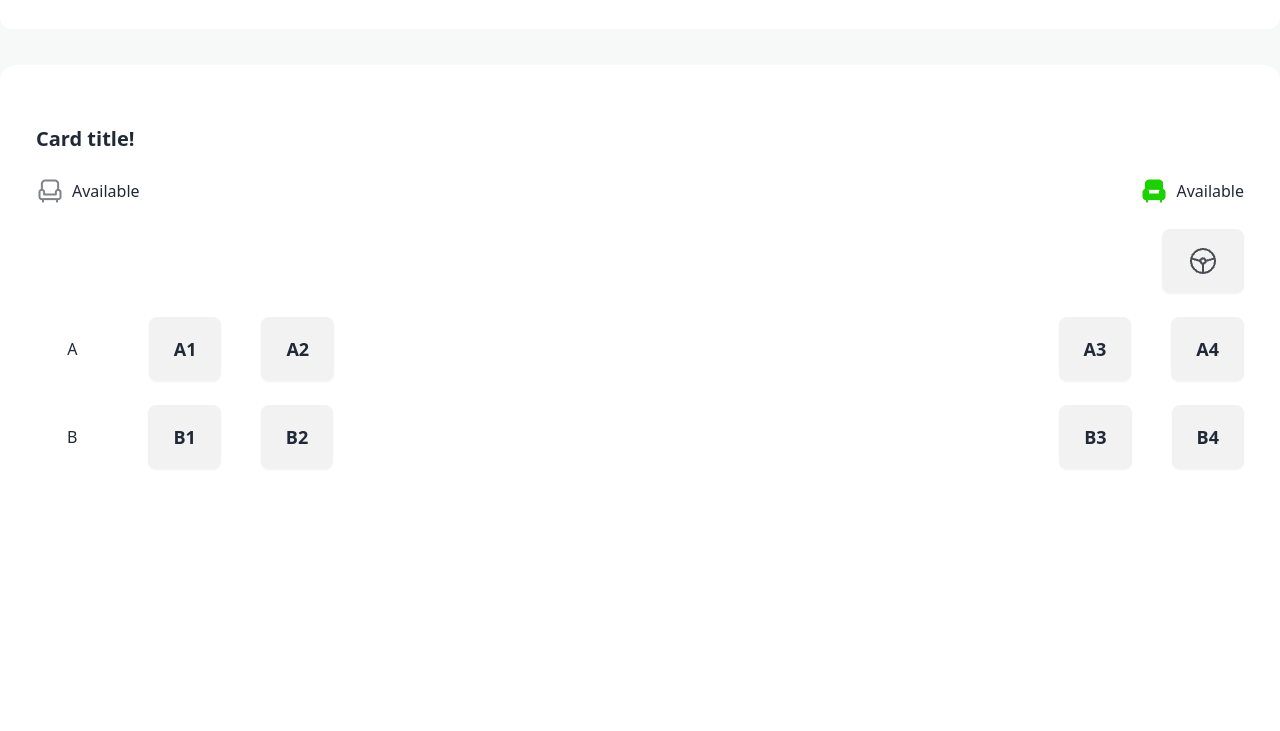
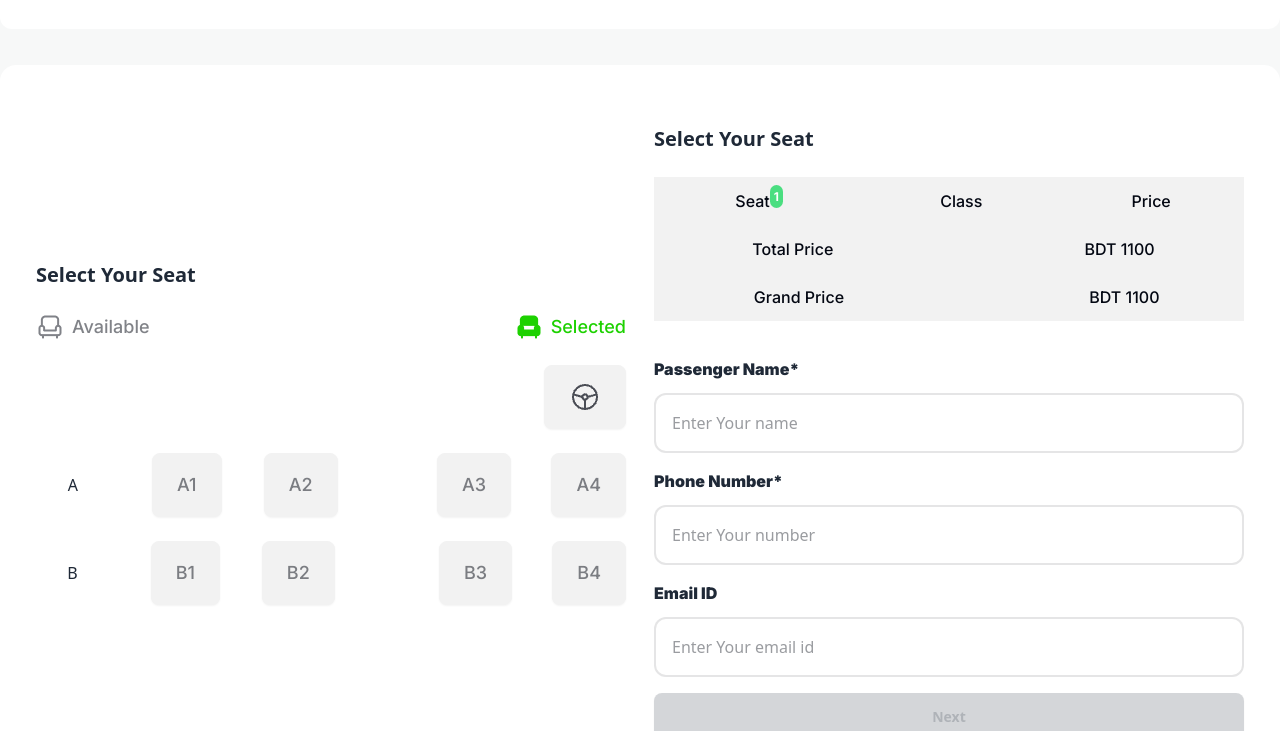
Before and after one commit to Oishee90/a05-bus-ticket-website, a plain HTML site: page index.html in a window 1280 px wide. Shown: the part 2069-2800 px from the top of the page. Before the commit the page ends 2574 px from the top, so only its background shows below. Drawn offline with nearby package versions, Linux system fonts and the light colour scheme.

Commit message:
"total amount part"

```diff
--- a/css/style.css
+++ b/css/style.css
@@ -13,3 +13,16 @@
     border: none;
     margin: 35px 0 !important;
   }
+  table {
+    width: 100%;
+    border-collapse: collapse;
+}
+th, td {
+    border: none;
+    padding: 12px; /* Adjust padding for th elements */
+    text-align: center;
+}
+th, td {
+
+    margin: 6px; /* Adjust margin for space between th elements */
+}
--- a/index.html
+++ b/index.html
@@ -55,7 +55,7 @@
     <!-- banner section start -->
      <section class="banner mt-12 mx-4">
       <div class="container mx-auto ">
-      <div class="hero min-h-screen bg-[url(images/banner.png)] rounded-xl">
+      <div class="hero min-h-screen bg-[url(images/banner.png)] bg-cover bg-no-repeat rounded-xl">
         <div class="hero-content text-center">
           <div class="">
             <h1 class="banner-tittle font-raleway text-3xl lg:text-6xl font-semibold text-white">End-to-End Travel with</h1>
@@ -210,15 +210,15 @@
     <!-- seat choose part start -->
     <div class="card container mx-auto bg-[#FFFFFF] rounded-2xl mt-9 ">
 
-        <div class="p-9 mt-6">
-          <div>
-          <div><h2 class="card-title">Card title!</h2></div>
+        <div class="p-9 mt-6 grid grid-cols-1  lg:grid-cols-2 items-center gap-7 ">
+          <div class="ticket-container">
+          <div><h2 class="card-title">Select Your Seat</h2></div>
           <!-- available select -->
           <div class="flex justify-between items-center mt-6">
             <div class="flex justify-center items-center gap-2"><img src="images/seat-gray.png" alt="" srcset="">
-            <h3>Available</h3></div>
+            <h3 class="font-medium text-[#03071280] font-inter text-lg">Available</h3></div>
             <div class="flex justify-center items-center gap-2"><img src="images/seat-green-filled.png" alt="" srcset="">
-              <h3>Available</h3></div>
+              <h3 class="font-medium text-[#1DD100] font-inter text-lg">Selected</h3></div>
           </div>
           <div class="flex justify-between items-center mt-6">
             <div class="flex justify-center items-center gap-2"><div></div></div>
@@ -230,38 +230,109 @@
                 <div class="flex justify-between items-center gap-10  mt-6">
                 <div class="grid grid-cols-3 items-center gap-10 ">
                   <h1>A</h1>
-                  <div><button class="btn btn-xs sm:btn-sm md:btn-md lg:btn-lg"><span>A1</span></button></div>
-                  <div><button class="btn btn-xs sm:btn-sm md:btn-md lg:btn-lg"><span>A2</span></button></div>
+                  <div><button class="btn btn-xs sm:btn-sm md:btn-md lg:btn-lg"><span class=" text-[#03071280] font-inter font-medium text-lg">A1</span></button></div>
+                  <div><button class="btn btn-xs sm:btn-sm md:btn-md lg:btn-lg"><span class=" text-[#03071280] font-inter font-medium text-lg">A2</span></button></div>
                 </div>
                 <div class="grid grid-cols-2 items-center gap-10 ">
 
-                  <div><button class="btn btn-xs sm:btn-sm md:btn-md lg:btn-lg"><span >A3</span></button></div>
-                  <div><button class="btn btn-xs sm:btn-sm md:btn-md lg:btn-lg"><span>A4</span></button></div>
+                  <div><button class="btn btn-xs sm:btn-sm md:btn-md lg:btn-lg"><span class=" text-[#03071280] font-inter font-medium text-lg" >A3</span></button></div>
+                  <div><button class="btn btn-xs sm:btn-sm md:btn-md lg:btn-lg"><span class=" text-[#03071280] font-inter font-medium text-lg">A4</span></button></div>
                 </div>
               </div>
                 <!-- left side1 end -->
                 <!-- left side2 start -->
-                <div class="flex justify-between items-center mt-6 gap-10">
+                <div class="flex justify-between items-center mt-6 gap-10 ">
                   <div class="grid grid-cols-3 items-center gap-10 ">
                     <h1>B</h1>
-                    <div><button class="btn btn-xs sm:btn-sm md:btn-md lg:btn-lg"><span>B1</span></button></div>
-                    <div><button class="btn btn-xs sm:btn-sm md:btn-md lg:btn-lg"><span>B2</span></button></div>
+                    <div><button class="btn btn-xs sm:btn-sm md:btn-md lg:btn-lg "><span class=" text-[#03071280] font-inter font-medium text-lg" >B1</span></button></div>
+                    <div><button class="btn btn-xs sm:btn-sm md:btn-md lg:btn-lg "><span class=" text-[#03071280] font-inter font-medium text-lg">B2</span></button></div>
                   </div>
                   <div class="grid grid-cols-2 items-center gap-10 ">
 
-                    <div><button class="btn btn-xs sm:btn-sm md:btn-md lg:btn-lg"><span>B3</span></button></div>
-                    <div><button class="btn btn-xs sm:btn-sm md:btn-md lg:btn-lg"><span>B4</span></button></div>
+                    <div ><button class="btn btn-xs  sm:btn-sm md:btn-md lg:btn-lg "><span class=" text-[#03071280] font-inter font-medium text-lg">B3</span></button></div>
+                    <div><button class="btn btn-xs sm:btn-sm md:btn-md lg:btn-lg"><span class=" text-[#03071280] font-inter font-medium text-lg">B4</span></button></div>
                   </div>
                 </div>
+                </div>
                 <!-- left side2 end -->
+                <!-- right side start  -->
+                <div class="right-side">
+                  <div><h2 class="card-title">Select Your Seat</h2></div>
+                  <div class="ticket-amount bg-[#f2f2f2] mt-6">
+                     <div>
+                      <!-- 1st table -->
+                     <div><table>
+                        <thead>
+                          <tr>
+                            <th class="font-inter text-base font-medium text-[#030712] ">Seat<sup class="bg-green-400 text-white p-1 font-inter font-bold text-xs rounded-xl">1</sup></th>
+                            <th class="font-inter text-base font-medium text-[#030712]">Class</th>
+                            <th class="font-inter text-base font-medium text-[#030712]">Price</th>
+                          </tr>
+                         </thead>
+                      </table></div>
+                       <!--2nd table  -->
+                      <div >
+                        <table>
+                          <thead>
+                            <tr>
+                              <th class="font-inter text-base font-medium text-[#030712]">Total Price</th>
+                              <th> </th>
+                              <th class="font-inter text-base font-medium text-[#030712]">BDT 1100</th>
+                            </tr>
+                           </thead>
+                        </table></div>
+                        <!-- 3rd table -->
+                        <div >
+                          <table>
+                            <thead>
+                              <tr>
+                                <th class="font-inter text-base font-medium text-[#030712]">Grand Price</th>
+                                <th></th>
+                                <th class="font-inter text-base font-medium text-[#030712]">BDT 1100</th>
+                              </tr>
+                             </thead>
+                          </table></div>
+                        <!-- 3rd table end -->
+                     </div>
+                  </div>
+                <!-- input form -->
+                <div class="form-part">
+                  <form>
+                    <div class="container flex flex-col justify-start mt-9">
 
-         </div>
+
+                      <div class="flex flex-col "><label for="name" class="text-left font-inter text-base font-semibold"><b>Passenger Name*</b></label>
+                      <input class="border-2 mt-3 border-[#0307121A] text-inter rounded-xl p-4 placeholder:text-[#03071266]"  type="text" placeholder="Enter Your name" name="" id="name" required>
+                    </div>
+                    <div class="flex flex-col mt-4"><label for="number" class="text-left font-inter text-base font-semibold"><b>Phone Number*</b></label>
+                      <input class="border-2 mt-3 border-[#0307121A] text-inter rounded-xl p-4 placeholder:text-[#03071266]"  type="number" placeholder="Enter Your number" name="" id="number" required>
+                    </div>
+
+                    <div class="flex flex-col  mt-4 mb-4 "><label for="emwil" class="text-left font-inter text-base font-semibold"><b>Email ID</b></label>
+                      <input class="border-2 mt-3 border-[#0307121A] text-inter rounded-xl p-4 placeholder:text-[#03071266]"  type="text" placeholder="Enter Your email id" name="" id="email" required>
+                    </div class="mt-4">
+                 <button class="btn btn-disabled" tabindex="-1" role="button" aria-disabled="true">Next</button>
+                    </div>
+
+
+                  </form>
+
+
+                </div>
+                <!-- input form end -->
+               </div>
+               <!-- right side end -->
+        </div>
+      </div>
                <!-- seat choose part end -->
 
-      </div>
 
-      </div>
-    </div>
+
+
+       </div>
+       </div>
+
+
     </section>
 
    </main>
```
